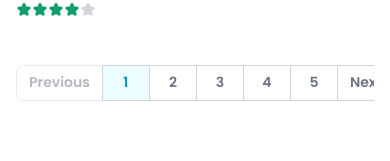
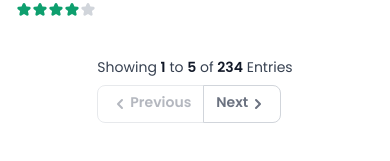
Before and after one commit to domingohernani/arfa, a React (Vite) app in the folder client/: page /catalog in a window 390 px wide. Shown: the part 3667-3828 px from the top of the page. Built offline with nearby package versions, Linux system fonts and the light colour scheme.

Commit message:
fixed unresponsive pagination

```diff
--- a/client/src/components/dynamic/DisplayFurnitures.jsx
+++ b/client/src/components/dynamic/DisplayFurnitures.jsx
@@ -26,15 +26,13 @@ const displayFurnitures = () => {
         <div className="flex items-start justify-between mt-4">
           <div className="">
             <h3 className="text-xs font-semibold sm:text-sm md:text-base">
-              <span
-                className="cursor-pointer text-arfablack hover:text-arfablack"
-              >
+              <span className="cursor-pointer text-arfablack hover:text-arfablack">
                 Arabian Family Sofa
                 <span className="absolute" aria-hidden="true"></span>
               </span>
             </h3>
             <div className="flex items-center mt-2">
-                <DisplayStars number={4} size={4}/>
+              <DisplayStars number={4} size={4} />
             </div>
           </div>
 
@@ -65,12 +63,23 @@ const DisplayFurnitures = () => {
         <div className="grid grid-cols-2 gap-6 mt-5 lg:mt-10 lg:grid-cols-5 lg:gap-4">
           {displayFurnitures()}
         </div>
-        <div className="flex w-full mt-10 overflow-x-scroll text-sm font-normal paginationContainer sm:justify-center">
-          <Pagination
-            currentPage={currentPage}
-            totalPages={234}
-            onPageChange={onPageChange}
-          />
+        <div className="flex mt-10 text-sm font-normal paginationContainer sm:justify-center">
+          <div className="block mx-auto sm:hidden">
+            <Pagination
+              layout="table"
+              currentPage={currentPage}
+              totalPages={234}
+              onPageChange={onPageChange}
+              showIcons
+            />
+          </div>
+          <div className="hidden mx-auto sm:block">
+            <Pagination
+              currentPage={currentPage}
+              totalPages={234}
+              onPageChange={onPageChange}
+            />
+          </div>
         </div>
       </div>
     </section>
```
